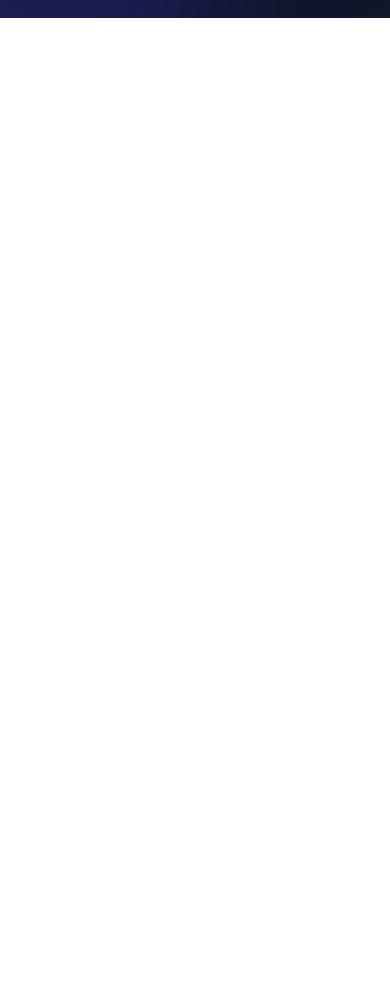
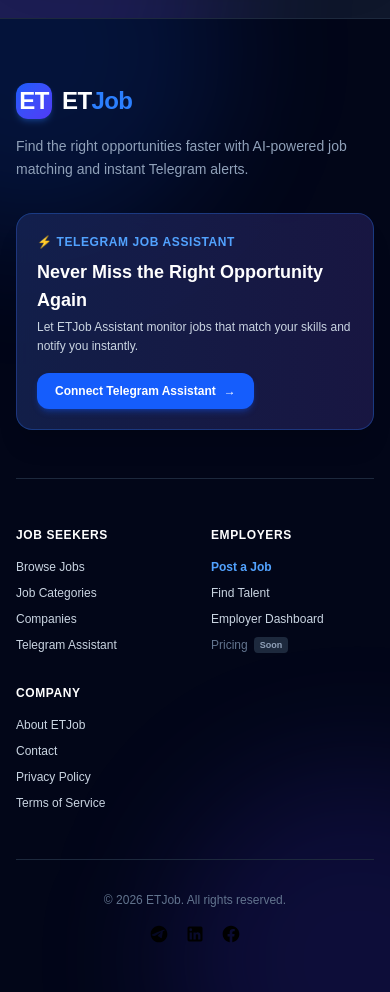
Before and after one commit to TemesgenTilahunHabtie/etjob, a Next.js app: page / in a window 390 px wide. Shown: the part 6940-7932 px from the top of the page. Before the commit the page ends 6958 px from the top, so only its background shows below. Built offline with nearby package versions, Linux system fonts and the light colour scheme.

Commit message:
Layout and Footer Update

```diff
--- a/app/layout.tsx
+++ b/app/layout.tsx
@@ -1,6 +1,7 @@
 import type { Metadata } from "next";
 import { Geist, Geist_Mono } from "next/font/google";
 import Navbar from "@/components/layout/Navbar";
+import Footer from "@/components/layout/Footer";
 import "./globals.css";
 
 const geistSans = Geist({
@@ -31,6 +32,7 @@
       <body className="min-h-full flex flex-col bg-slate-50 text-slate-900 dark:bg-slate-950 dark:text-slate-50">
         <Navbar />
         <main className="flex-1">{children}</main>
+        <Footer />
       </body>
     </html>
   );
--- /dev/null
+++ b/components/layout/Footer.tsx
@@ -0,0 +1,212 @@
+import Link from "next/link";
+
+/**
+ * Global Footer Component
+ *
+ * Purpose:
+ * Renders the global site footer across all ETJob pages.
+ * Highlights ETJob's AI job assistant differentiator, dual-audience navigation (Job Seekers & Employers),
+ * legal pages, and official social media channels.
+ */
+export default function Footer() {
+  return (
+    <footer className="relative overflow-hidden bg-slate-950 text-slate-300 border-t border-slate-800">
+      {/* Ambient Background Decorative Blur Gradients */}
+      <div
+        className="pointer-events-none absolute -left-40 -top-40 h-96 w-96 rounded-full bg-blue-600/15 blur-3xl"
+        aria-hidden="true"
+      />
+      <div
+        className="pointer-events-none absolute -right-40 -bottom-40 h-96 w-96 rounded-full bg-indigo-600/15 blur-3xl"
+        aria-hidden="true"
+      />
+
+      <div className="relative mx-auto max-w-7xl px-4 sm:px-6 lg:px-8 pt-16 pb-12">
+
+        {/* Top Section: Brand Overview & Telegram CTA Banner Card */}
+        <div className="grid grid-cols-1 gap-8 lg:grid-cols-12 lg:gap-12 pb-12 border-b border-slate-800">
+
+          {/* Brand Info */}
+          <div className="flex flex-col items-start lg:col-span-6">
+            <Link
+              href="/"
+              className="flex items-center gap-2.5 text-2xl font-extrabold tracking-tight text-white"
+            >
+              <span className="flex h-9 w-9 items-center justify-center rounded-xl bg-gradient-to-br from-blue-600 to-indigo-600 font-extrabold text-white shadow-md shadow-blue-500/25">
+                ET
+              </span>
+              <span>
+                ET<span className="text-blue-500">Job</span>
+              </span>
+            </Link>
+
+            <p className="mt-4 text-sm text-slate-400 max-w-md leading-relaxed">
+              Find the right opportunities faster with AI-powered job matching and instant Telegram alerts.
+            </p>
+          </div>
+
+          {/* Telegram Assistant Prominent CTA Card */}
+          <div className="lg:col-span-6">
+            <div className="rounded-2xl border border-blue-500/30 bg-gradient-to-r from-blue-950/80 to-indigo-950/80 p-5 sm:p-6 shadow-xl backdrop-blur">
+              <div className="flex items-center gap-2 text-xs font-bold uppercase tracking-wider text-blue-400">
+                <span>⚡ Telegram Job Assistant</span>
+              </div>
+              <h3 className="mt-2 text-lg font-bold text-white">
+                Never Miss the Right Opportunity Again
+              </h3>
+              <p className="mt-1 text-xs text-slate-300 leading-relaxed">
+                Let ETJob Assistant monitor jobs that match your skills and notify you instantly.
+              </p>
+
+              <div className="mt-4">
+                <Link
+                  href="/telegram/connect"
+                  className="inline-flex items-center gap-2 rounded-xl bg-blue-600 px-4.5 py-2.5 text-xs font-bold text-white shadow-md shadow-blue-600/30 transition-all hover:bg-blue-500 active:scale-[0.98]"
+                >
+                  <span>Connect Telegram Assistant</span>
+                  <span>→</span>
+                </Link>
+              </div>
+            </div>
+          </div>
+
+        </div>
+
+        {/* Middle Section: Footer Navigation Columns */}
+        <div className="grid grid-cols-2 gap-8 md:grid-cols-3 py-12 border-b border-slate-800">
+
+          {/* Column 1: Job Seekers */}
+          <div>
+            <h4 className="text-xs font-bold text-white uppercase tracking-wider">Job Seekers</h4>
+            <ul className="mt-4 space-y-2.5 text-xs">
+              <li>
+                <Link href="/jobs" className="transition-colors hover:text-blue-400">
+                  Browse Jobs
+                </Link>
+              </li>
+              <li>
+                <Link href="/jobs/categories" className="transition-colors hover:text-blue-400">
+                  Job Categories
+                </Link>
+              </li>
+              <li>
+                <Link href="/companies" className="transition-colors hover:text-blue-400">
+                  Companies
+                </Link>
+              </li>
+              <li>
+                <Link href="/telegram/connect" className="transition-colors hover:text-blue-400">
+                  Telegram Assistant
+                </Link>
+              </li>
+            </ul>
+          </div>
+
+          {/* Column 2: Employers */}
+          <div>
+            <h4 className="text-xs font-bold text-white uppercase tracking-wider">Employers</h4>
+            <ul className="mt-4 space-y-2.5 text-xs">
+              <li>
+                <Link href="/jobs/new" className="transition-colors hover:text-blue-400 font-semibold text-blue-400">
+                  Post a Job
+                </Link>
+              </li>
+              <li>
+                <Link href="/employers" className="transition-colors hover:text-blue-400">
+                  Find Talent
+                </Link>
+              </li>
+              <li>
+                <Link href="/employers" className="transition-colors hover:text-blue-400">
+                  Employer Dashboard
+                </Link>
+              </li>
+              <li>
+                <span className="text-slate-500 flex items-center gap-1.5">
+                  <span>Pricing</span>
+                  <span className="rounded bg-slate-800 px-1.5 py-0.5 text-[9px] font-bold text-slate-400">Soon</span>
+                </span>
+              </li>
+            </ul>
+          </div>
+
+          {/* Column 3: Company & Legal */}
+          <div>
+            <h4 className="text-xs font-bold text-white uppercase tracking-wider">Company</h4>
+            <ul className="mt-4 space-y-2.5 text-xs">
+              <li>
+                <Link href="/about" className="transition-colors hover:text-blue-400">
+                  About ETJob
+                </Link>
+              </li>
+              <li>
+                <Link href="/contact" className="transition-colors hover:text-blue-400">
+                  Contact
+                </Link>
+              </li>
+              <li>
+                <Link href="/privacy" className="transition-colors hover:text-blue-400">
+                  Privacy Policy
+                </Link>
+              </li>
+              <li>
+                <Link href="/terms" className="transition-colors hover:text-blue-400">
+                  Terms of Service
+                </Link>
+              </li>
+            </ul>
+          </div>
+
+        </div>
+
+        {/* Bottom Section: Copyright & Social Channels */}
+        <div className="flex flex-col items-center justify-between gap-4 pt-8 sm:flex-row text-xs text-slate-500">
+          <p>© 2026 ETJob. All rights reserved.</p>
+
+          {/* Social Links */}
+          <div className="flex items-center gap-4 text-slate-400">
+            {/* Telegram */}
+            <a
+              href="https://t.me"
+              target="_blank"
+              rel="noopener noreferrer"
+              aria-label="ETJob Telegram"
+              className="transition-colors hover:text-blue-400"
+            >
+              <svg className="h-5 w-5 fill-currentColor" viewBox="0 0 24 24">
+                <path d="M12 2C6.48 2 2 6.48 2 12s4.48 10 10 10 10-4.48 10-10S17.52 2 12 2zm4.64 6.8c-.15 1.58-.8 5.42-1.13 7.19-.14.75-.42 1-.68 1.03-.58.05-1.02-.38-1.58-.75-.88-.58-1.38-.94-2.23-1.5-.99-.65-.35-1.01.22-1.59.15-.15 2.71-2.48 2.76-2.69.01-.03.01-.14-.07-.2-.08-.06-.19-.04-.27-.02-.12.02-1.96 1.25-5.54 3.67-.52.36-1 .53-1.42.52-.47-.01-1.37-.26-2.03-.48-.82-.27-1.47-.42-1.42-.88.03-.25.38-.51 1.07-.78 4.18-1.82 6.97-3.02 8.37-3.61 3.98-1.66 4.81-1.95 5.35-1.96.12 0 .38.03.55.17.14.12.18.28.2.45-.02.07-.02.16-.04.28z" />
+              </svg>
+            </a>
+
+            {/* LinkedIn */}
+            <a
+              href="https://linkedin.com"
+              target="_blank"
+              rel="noopener noreferrer"
+              aria-label="ETJob LinkedIn"
+              className="transition-colors hover:text-blue-400"
+            >
+              <svg className="h-5 w-5 fill-currentColor" viewBox="0 0 24 24">
+                <path d="M19 3a2 2 0 0 1 2 2v14a2 2 0 0 1-2 2H5a2 2 0 0 1-2-2V5a2 2 0 0 1 2-2h14m-.5 15.5v-5.3a3.26 3.26 0 0 0-3.26-3.26c-.85 0-1.84.52-2.28 1.3v-1.11h-2.79v8.37h2.79v-4.93c0-.77.62-1.4 1.39-1.4a1.4 1.4 0 0 1 1.4 1.4v4.93h2.75M6.88 8.56a1.68 1.68 0 0 0 1.68-1.68c0-.93-.75-1.69-1.68-1.69a1.69 1.69 0 0 0-1.69 1.69c0 .93.76 1.68 1.69 1.68m1.39 9.94v-8.37H5.5v8.37h2.77z" />
+              </svg>
+            </a>
+
+            {/* Facebook */}
+            <a
+              href="https://facebook.com"
+              target="_blank"
+              rel="noopener noreferrer"
+              aria-label="ETJob Facebook"
+              className="transition-colors hover:text-blue-400"
+            >
+              <svg className="h-5 w-5 fill-currentColor" viewBox="0 0 24 24">
+                <path d="M22 12c0-5.52-4.48-10-10-10S2 6.48 2 12c0 4.99 3.66 9.12 8.44 9.88v-6.99H7.9v-2.89h2.54V9.8c0-2.51 1.49-3.89 3.78-3.89 1.09 0 2.23.19 2.23.19v2.47h-1.26c-1.24 0-1.63.77-1.63 1.56v1.88h2.78l-.45 2.89h-2.33v6.99C18.34 21.12 22 16.99 22 12z" />
+              </svg>
+            </a>
+          </div>
+        </div>
+
+      </div>
+    </footer>
+  );
+}
```
